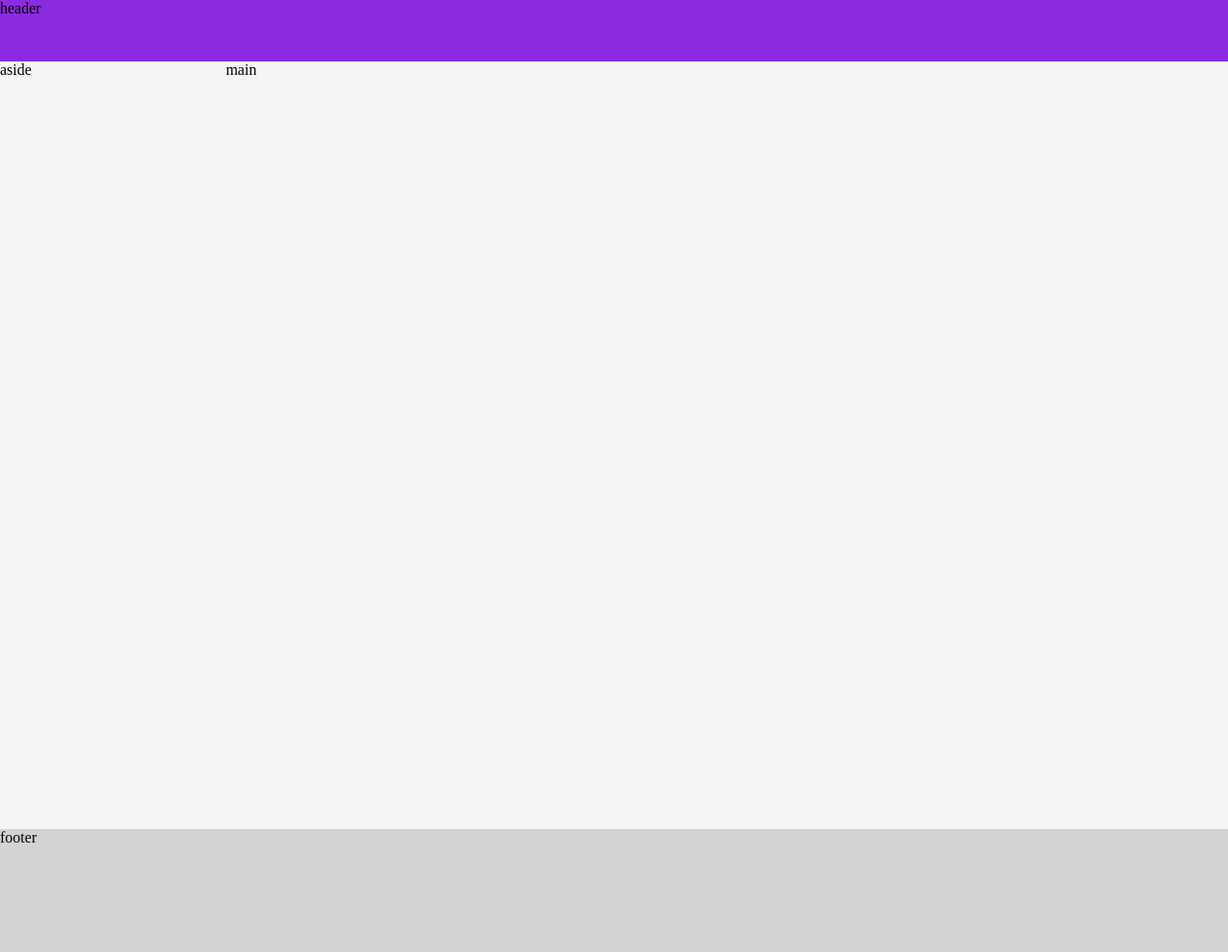
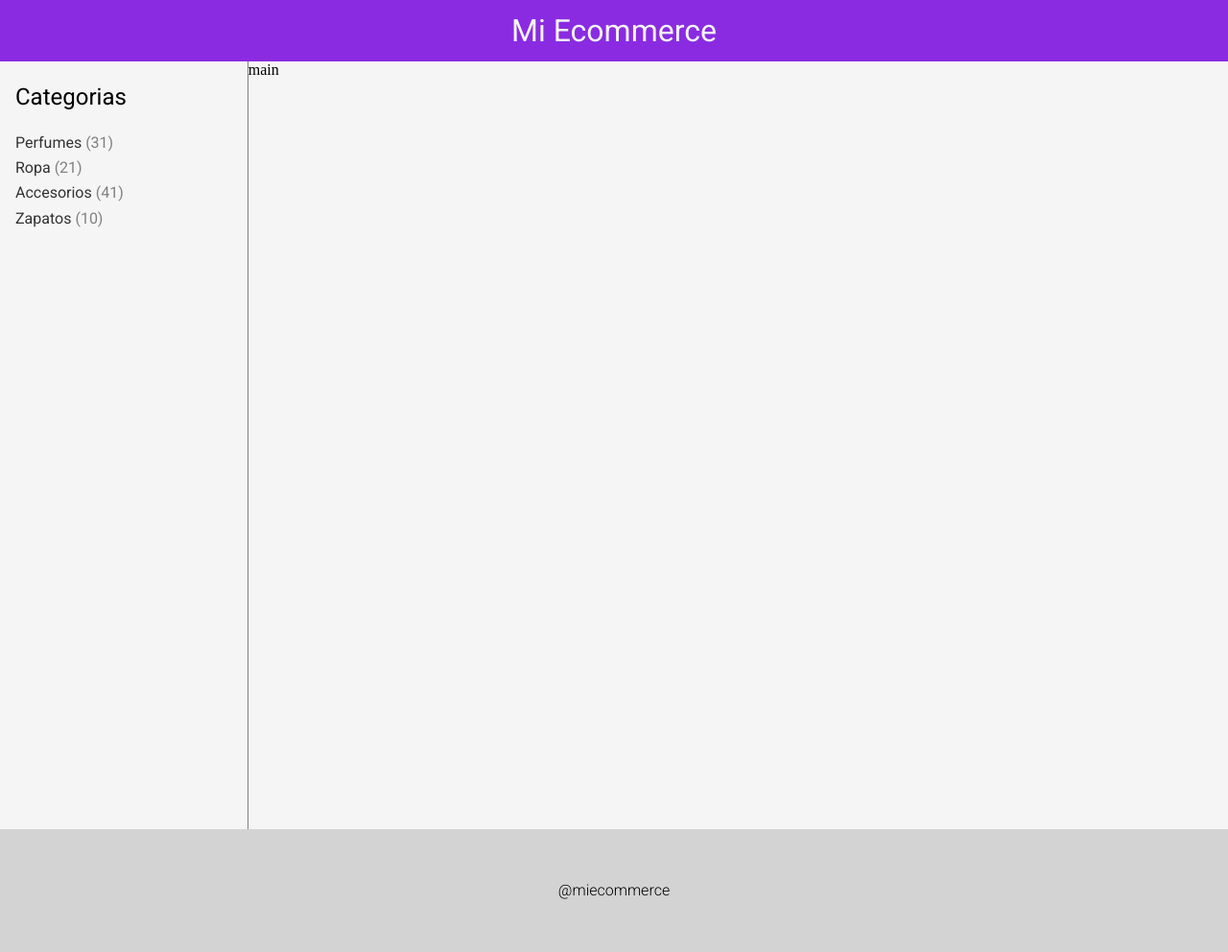
Before and after one commit to framirezj/ADL_desafio-grid, a plain HTML site: page index.html in a window 1280 px wide. Shown: the whole page at 96% size. Drawn offline with Linux system fonts and the light colour scheme.

Commit message:
created: contenido en aside lista de categorias

```diff
--- a/assets/css/styles.css
+++ b/assets/css/styles.css
@@ -1,6 +1,25 @@
 body{
     min-height: 100vh;
 }
+
+/* google fonts */
+.roboto-light {
+    font-family: "Roboto", serif;
+    font-weight: 300;
+    font-style: normal;
+  }
+
+  .roboto-regular {
+    font-family: "Roboto", serif;
+    font-weight: 400;
+    font-style: normal;
+  }
+
+  .roboto-bold {
+    font-family: "Roboto", serif;
+    font-weight: 700;
+    font-style: normal;
+  }
 
 /* grid areas */
 
@@ -8,6 +27,9 @@ header{
     grid-area: h;
     background-color: blueviolet;
     height: 4rem;
+    display: flex;
+    justify-content: center;
+    align-items: center;
 }
 
 main, aside{
@@ -22,12 +44,53 @@ main{
 aside{
     grid-area: a;
     background-color: whitesmoke;
+    border-right: solid 1px grey;
 }
+
+aside, .categorias{
+    display: flex;
+    flex-direction: column;
+    justify-content: start;
+    align-items: left;
+}
+
+/* categorias */
+.categorias{
+    padding: 1rem;
+}
+
+.categorias h2{
+    margin-top: 0.5rem;
+    margin-bottom: 0.5rem;
+}
+
+.categorias ul{
+    list-style-type: none;
+    padding: 0;
+}
+
+.categorias ul li{
+    margin-bottom: 0.5rem;
+}
+
+.categorias ul li a{
+    font-weight: 500;
+    color: rgb(51, 51, 51);
+    text-decoration: none;
+}
+
+.categorias span{
+    color: grey;
+}
+
 
 footer{
     grid-area: f;
     background-color: lightgray;
     height: 8rem;
+    display: flex;
+    justify-content: center;
+    align-items: center;
 }
 
 /* grid layout template areas */
@@ -35,7 +98,11 @@ footer{
 .grid-container{
     display: grid;
     grid-template-areas:
-        "h h h h h h"
-        "a m m m m m"
-        "f f f f f f";
+        "h h h h h h h h h h"
+        "a m m m m m m m m m"
+        "f f f f f f f f f f";
 }
+
+h1{
+    color: whitesmoke;
+}
--- a/index.html
+++ b/index.html
@@ -3,18 +3,46 @@
   <head>
     <meta charset="UTF-8" />
     <meta name="viewport" content="width=device-width, initial-scale=1.0" />
-    <!-- reset css -->
+    <!-- Google Font -->
+    <link rel="preconnect" href="https://fonts.googleapis.com" />
+    <link rel="preconnect" href="https://fonts.gstatic.com" crossorigin />
+    <link
+      href="https://fonts.googleapis.com/css2?family=Raleway:ital,wght@0,100..900;1,100..900&family=Roboto:wght@300;400;700&display=swap"
+      rel="stylesheet"
+    />
+    <!-- css reset -->
     <link rel="stylesheet" href="./assets/css/normalize.css" />
     <!-- mi css -->
     <link rel="stylesheet" href="./assets/css/styles.css" />
+    <!-- Fontawesome -->
+    <script
+      src="https://kit.fontawesome.com/d907142f6e.js"
+      crossorigin="anonymous"
+    ></script>
     <title>Document</title>
   </head>
   <body>
     <div class="grid-container">
-      <header>header</header>
+      <header>
+        <nav>
+          <h1 class="roboto-regular">Mi Ecommerce</h1>
+        </nav>
+      </header>
       <main>main</main>
-      <aside>aside</aside>
-      <footer>footer</footer>
+      <aside>
+        <div class="categorias">
+          <h2 class="roboto-regular">Categorias</h2>
+          <ul class="roboto-regular">
+            <li><a href="#">Perfumes <span>(31)</span></a></li>
+            <li><a href="#">Ropa <span>(21)</span></a></li>
+            <li><a href="#">Accesorios <span>(41)</span></a></li>
+            <li><a href="#">Zapatos <span>(10)</span></a></li>
+          </ul>
+        </div>
+      </aside>
+      <footer>
+        <p class="roboto-light">@miecommerce</p>
+      </footer>
     </div>
   </body>
 </html>
```
